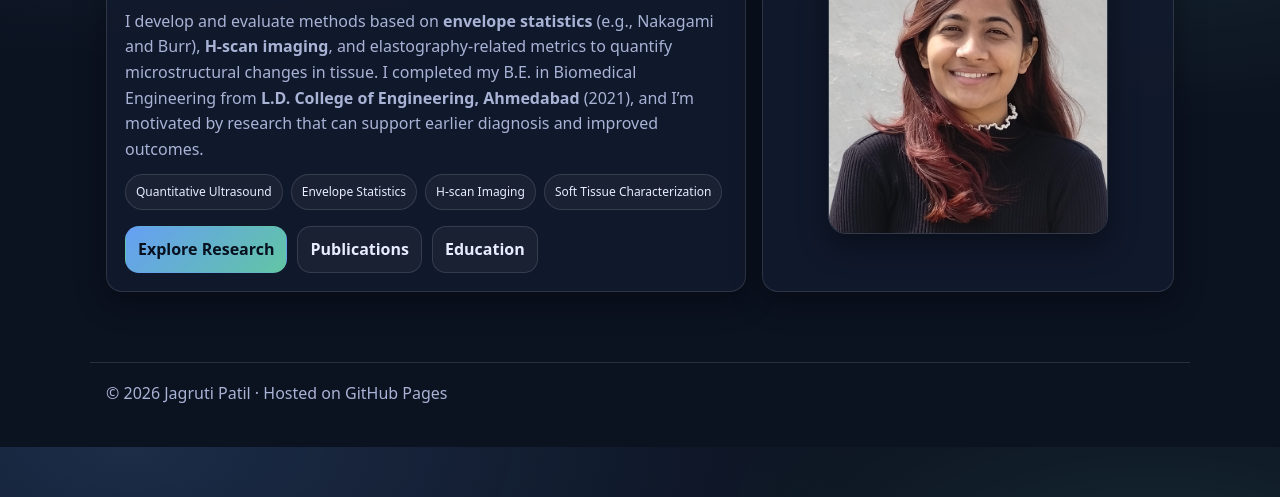
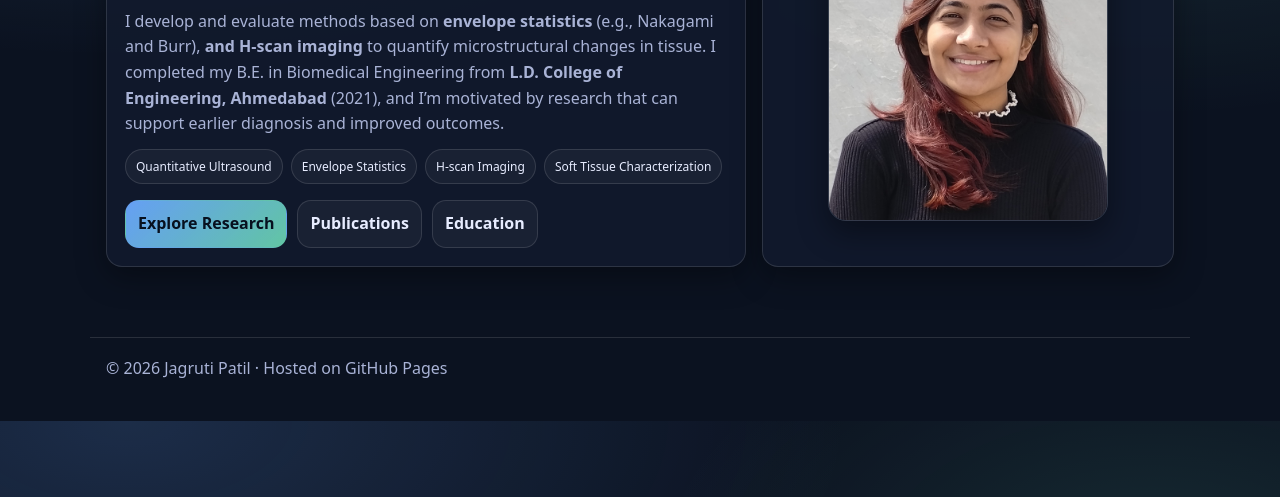
Before and after one commit to Jagruti-M-Patil/my-website, a plain HTML site: page index.html in a window 1280 px wide. Shown: the part 303-800 px from the top of the page. Drawn offline with Linux system fonts and the light colour scheme.

Commit message:
Update index.html

```diff
--- a/index.html
+++ b/index.html
@@ -223,7 +223,7 @@
 
         <p>
           I develop and evaluate methods based on <strong>envelope statistics</strong> (e.g., Nakagami and Burr),
-          <strong>H-scan imaging</strong>, and elastography-related metrics to quantify microstructural changes in tissue.
+          <strong>and H-scan imaging</strong> to quantify microstructural changes in tissue.
           I completed my B.E. in Biomedical Engineering from <strong>L.D. College of Engineering, Ahmedabad</strong> (2021),
           and I’m motivated by research that can support earlier diagnosis and improved outcomes.
         </p>
```
